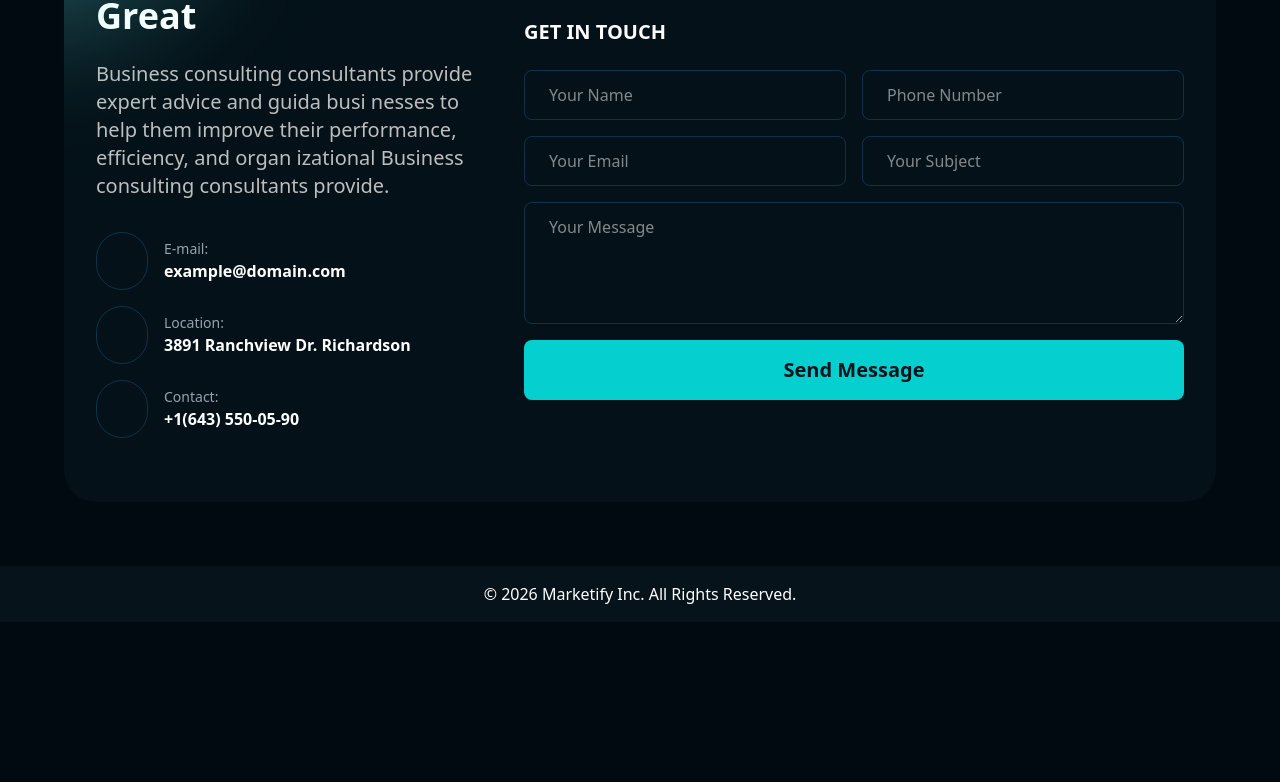
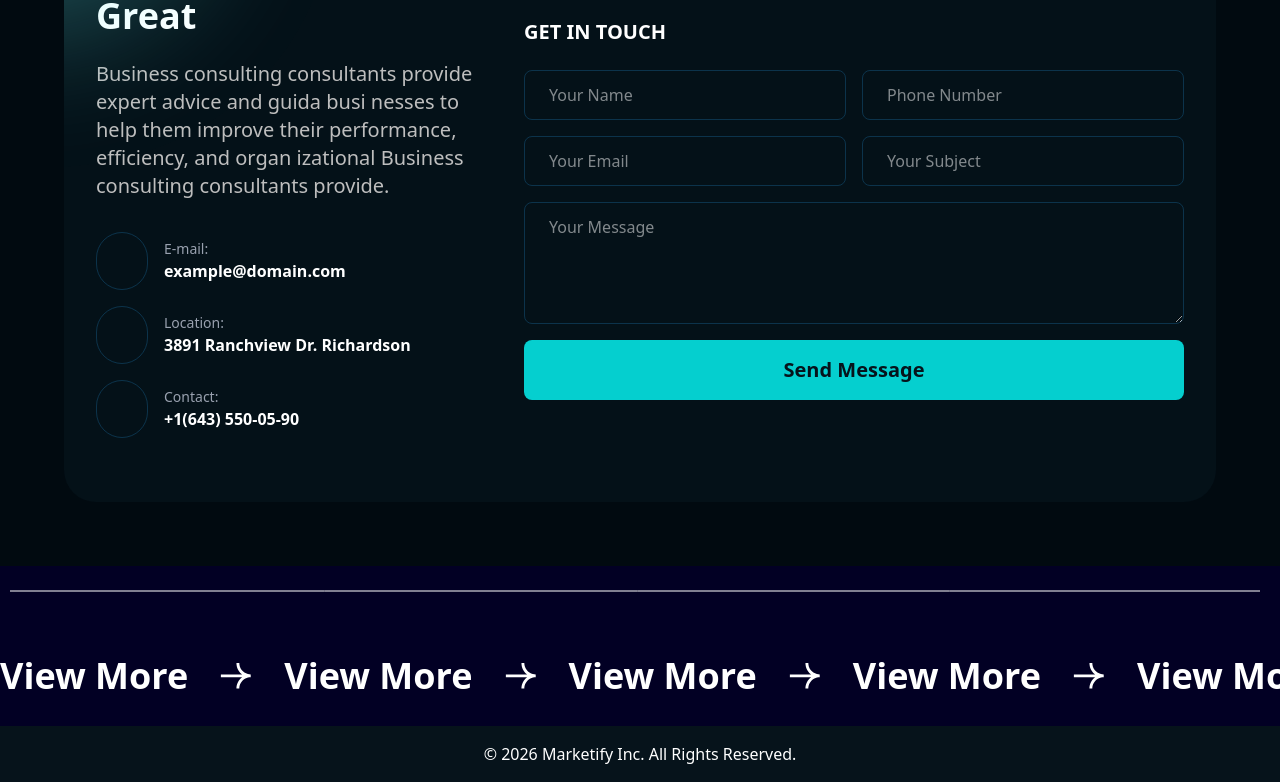
Before and after one commit to whoami1111121/my_portfolio, a Next.js app: page / in a window 1280 px wide. Shown: the part 874-1656 px from the top of the page. Before the commit the page ends 1496 px from the top, so only its background shows below. Built offline with nearby package versions, Linux system fonts and the light colour scheme; some icons are missing.

Commit message:
check 1 step

```diff
--- a/src/app/page.tsx
+++ b/src/app/page.tsx
@@ -86,8 +86,8 @@ export default function Home() {
           </div>
         )} */}
 
-        {/* <StringEffect />
-        <Marquee /> */}
+         <StringEffect />
+        <Marquee />
         <Footer />
       </div>
     </>
```
